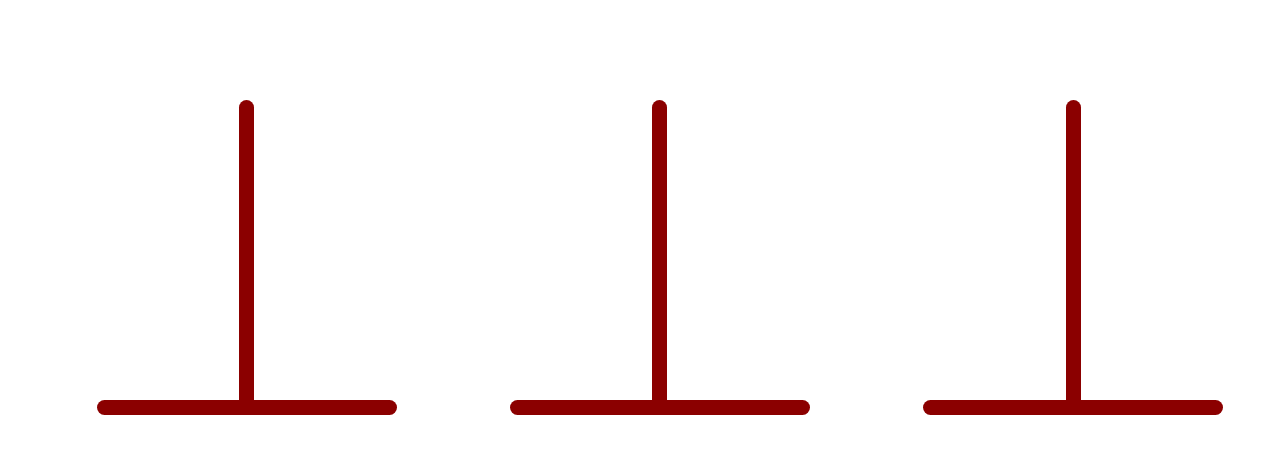
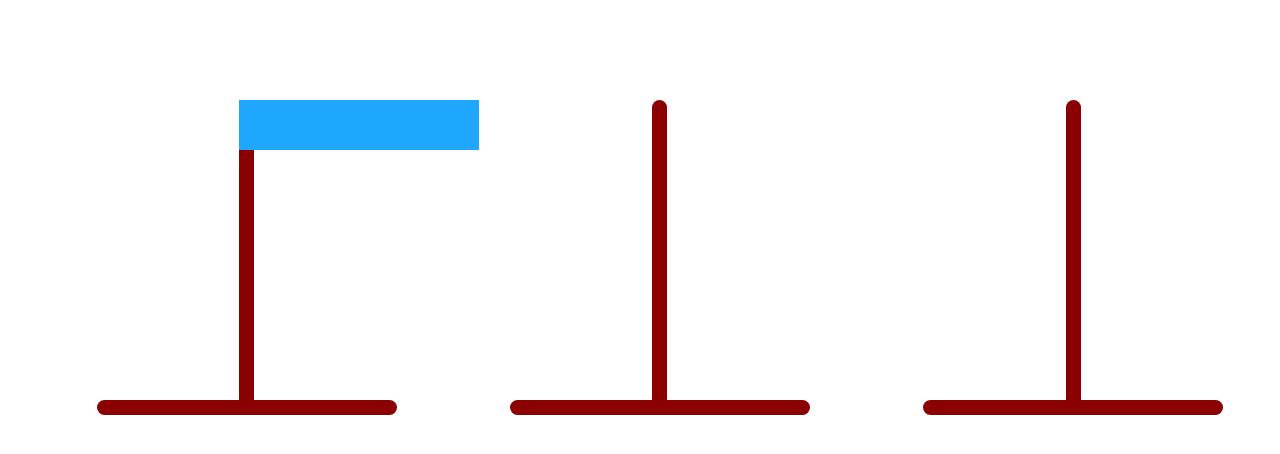
Before and after one commit to StasSytnykov/tower-of-hanoi, a React (Create React App) app: page / in a window 1280 px wide. Shown: the top 454 px of the page. Built offline with nearby package versions, Linux system fonts and the light colour scheme.

Commit message:
added some logic and start spliting code

```diff
--- /dev/null
+++ b/src/components/PegsList/DisksLists/DisksList.module.css
@@ -0,0 +1,6 @@
+.disksList {
+  position: absolute;
+  background-color: #1ea7fd;
+  width: 200px;
+  height: 50px;
+}
--- /dev/null
+++ b/src/components/PegsList/DisksLists/SourceDisksList.tsx
@@ -0,0 +1,61 @@
+import { findLastIndex } from "../../../utils/findLastIndex";
+import styles from "./DisksList.module.css";
+
+interface ISourceDisksList {
+  source: number[];
+  setSource: (prevState: (prevState: number[]) => number[]) => void;
+  tookDisk: number;
+  setTookDisk: (arg: number) => void;
+}
+
+export const SourceDisksList = ({
+  source,
+  setSource,
+  tookDisk,
+  setTookDisk,
+}: ISourceDisksList) => {
+  const onDisksClick = () => {
+    // Logic how took disk
+    if (source[findLastIndex(source)] !== undefined && tookDisk === 0) {
+      setTookDisk(source[findLastIndex(source)]);
+    }
+
+    // Logic how apply to pop disk
+    if (tookDisk === 0) {
+      setSource((prevState: number[]) => {
+        const newSource = [...prevState];
+        newSource.pop();
+
+        return [...newSource];
+      });
+    }
+
+    // Logic how add disk to pag and check disk for correctly
+    setSource((prevState: number[]) => {
+      if (
+        tookDisk !== 0 &&
+        (source.length === 0 || source[findLastIndex(source)] > tookDisk)
+      ) {
+        prevState.push(tookDisk);
+        setTookDisk(0);
+        return [...prevState];
+      }
+      return [...prevState];
+    });
+  };
+
+  return (
+    <ul onClick={onDisksClick} className={styles.disksList}>
+      <li />
+    </ul>
+  );
+};
+
+// Logic how return disk for the start
+// if (
+//   auxiliary.length !== 0 &&
+//   auxiliary[findLastIndex(auxiliary)] < tookDisk
+// ) {
+//   setSource((prevState1) => [...prevState1, tookDisk]);
+//   setTookDisk(0);
+// }
--- a/src/components/PegsList/PegsList.tsx
+++ b/src/components/PegsList/PegsList.tsx
@@ -1,18 +1,120 @@
+import { useState } from "react";
 import styles from "./PegsList.module.css";
+import { findLastIndex } from "../../utils/findLastIndex";
+import { SourceDisksList } from "./DisksLists/SourceDisksList";
 
-export const PegsList = () => (
+export const PegsList = () => {
+  const [source, setSource] = useState<number[]>([3, 2, 1]);
+  const [auxiliary, setAuxiliary] = useState<number[]>([]);
+  const [destination, setDestination] = useState<number[]>([]);
+  const [tookDisk, setTookDisk] = useState<number>(0);
+
+  const onSetTookDisk = (arg: number) => setTookDisk(arg);
+
+  const onClickAuxiliaryPeg = () => {
+    //Logic how took disk
+    if (auxiliary[findLastIndex(auxiliary)] !== undefined && tookDisk === 0) {
+      setTookDisk(auxiliary[findLastIndex(auxiliary)]);
+    }
+
+    //Logic how apply to pop disk
+    if (tookDisk === 0) {
+      setAuxiliary((prevState) => {
+        const newAuxiliary = [...prevState];
+        newAuxiliary.pop();
+
+        return [...newAuxiliary];
+      });
+    }
+
+    //Logic how add disk to pag and check disk for correctly
+    setAuxiliary((prevState) => {
+      if (
+        tookDisk !== 0 &&
+        (auxiliary.length === 0 ||
+          auxiliary[findLastIndex(auxiliary)] > tookDisk)
+      ) {
+        prevState.push(tookDisk);
+        setTookDisk(0);
+        return [...prevState];
+      }
+      return [...prevState];
+    });
+
+    //Logic how return disk for the start
+    // if (
+    //   auxiliary.length !== 0 &&
+    //   auxiliary[findLastIndex(auxiliary)] < tookDisk
+    // ) {
+    //   setSource((prevState1) => [...prevState1, tookDisk]);
+    //   setTookDisk(0);
+    // }
+  };
+
+  const onClickDestinationPeg = () => {
+    //Logic how took disk
+    if (
+      destination[findLastIndex(destination)] !== undefined &&
+      tookDisk === 0
+    ) {
+      setTookDisk(destination[findLastIndex(destination)]);
+    }
+
+    //Logic how apply to pop disk
+    if (tookDisk === 0) {
+      setDestination((prevState) => {
+        const newAuxiliary = [...prevState];
+        newAuxiliary.pop();
+
+        return [...newAuxiliary];
+      });
+    }
+
+    //Logic how add disk to pag and check disk for correctly
+    setDestination((prevState) => {
+      if (
+        tookDisk !== 0 &&
+        (destination.length === 0 ||
+          destination[findLastIndex(destination)] > tookDisk)
+      ) {
+        prevState.push(tookDisk);
+        setTookDisk(0);
+        return [...prevState];
+      }
+      return [...prevState];
+    });
+
+    // //Logic how return disk for the start
+    // if (
+    //   destination.length !== 0 &&
+    //   destination[findLastIndex(destination)] < tookDisk
+    // ) {
+    //   setSource((prevState1) => [...prevState1, tookDisk]);
+    //   setTookDisk(0);
+    // }
+  };
+
+  return (
     <ul className={styles.pegsList}>
       <li>
-      <div className={styles.centerStick} />
+        <div className={styles.centerStick}>
+          <SourceDisksList
+            tookDisk={tookDisk}
+            setTookDisk={onSetTookDisk}
+            source={source}
+            setSource={setSource}
+          />
+        </div>
         <div className={styles.bottomStick} />
       </li>
       <li>
-      <div className={styles.centerStick} />
+        <div onClick={onClickAuxiliaryPeg} className={styles.centerStick} />
         <div className={styles.bottomStick} />
       </li>
       <li>
-      <div className={styles.centerStick} />
+        <div onClick={onClickDestinationPeg} className={styles.centerStick} />
         <div className={styles.bottomStick} />
       </li>
     </ul>
   );
+};
--- /dev/null
+++ b/src/utils/findLastIndex.tsx
@@ -0,0 +1,3 @@
+export const findLastIndex = (pegs: number[]) => {
+  return pegs.length - 1;
+};
```
Lines whose indentation alone changed are shown as unchanged.
